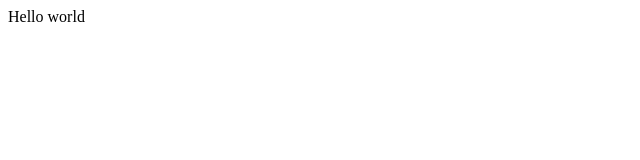
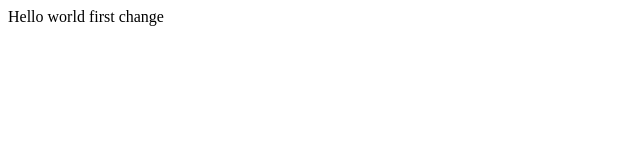
Before and after one commit to nitingadekar/testwebsite, a plain HTML site: page index.html in a window 1280 px wide. Shown: the whole page, without its empty margins (0-640 px from the left). Drawn offline with Linux system fonts and the light colour scheme.

Commit message:
first change
first change
a new line

```diff
--- a/index.html
+++ b/index.html
@@ -2,5 +2,6 @@
 <header><title>This is title</title></header>
 <body>
 Hello world
-</body>
+first change
+  </body>
 </html>
```
